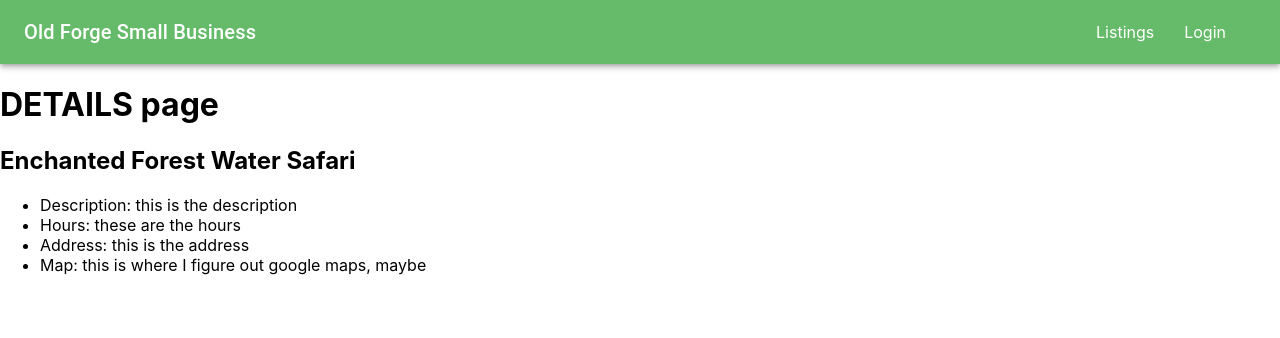
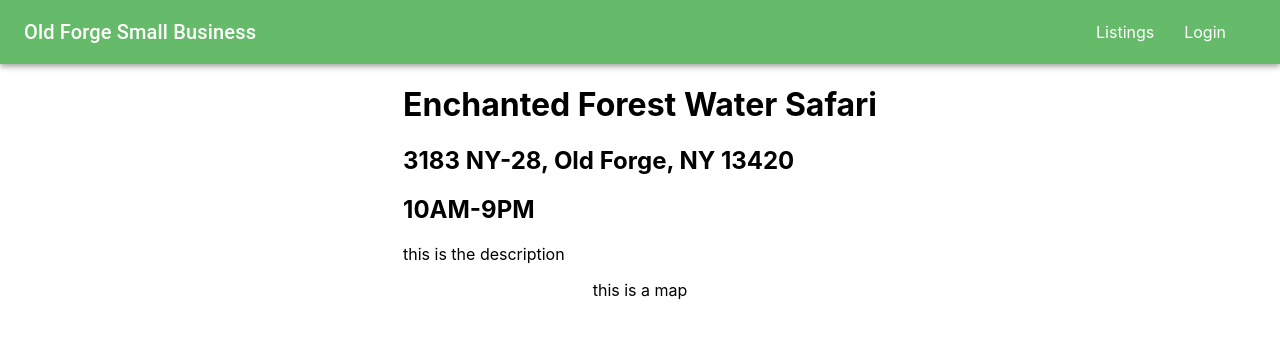
Before and after one commit to PamelaJWhite/small-business-yarn, a React (Create React App) app: page /details/1 in a window 1280 px wide. Shown: the top 338 px of the page. Built offline with nearby package versions, Linux system fonts and the light colour scheme.

Commit message:
details page formatted

```diff
--- a/src/components/DetailsComponent.js
+++ b/src/components/DetailsComponent.js
@@ -9,20 +9,19 @@ const Details = (props) => {
     const listing = props.listings.find(listing => listing.id == id)
 
     return (
-        <div>
-            <h1>DETAILS page</h1>
-
+        <main>
+            <div style={{display: "flex", flexDirection: "column", alignItems:"center"}}>
                 <div>
-                    <h2>{listing.name}</h2>
-                    <ul>
-                        <li>Description: {listing.description}</li>
-                        <li>Hours: {listing.hours}</li>
-                        <li>Address: {listing.address}</li>
-                        <li>Map: {listing.map}</li>
-                    </ul>
+                    <h1>{listing.name}</h1>
+                    <h2>{listing.address}</h2>
+                    <h2>{listing.hours}</h2>
+                    <p>{listing.description}</p>
                 </div>
-
-        </div>
+                <div>
+                    this is a map
+                </div>
+            </div>
+        </main>
     )
 
 }
--- a/src/redux/state.js
+++ b/src/redux/state.js
@@ -10,8 +10,8 @@ export default {
             id:1,
             name: "Enchanted Forest Water Safari",
             description: "this is the description",
-            hours: "these are the hours",
-            address: "this is the address",
+            hours: "10AM-9PM",
+            address: "3183 NY-28, Old Forge, NY 13420",
             map: "this is where I figure out google maps, maybe"
         },
         {   id: 2,
```
